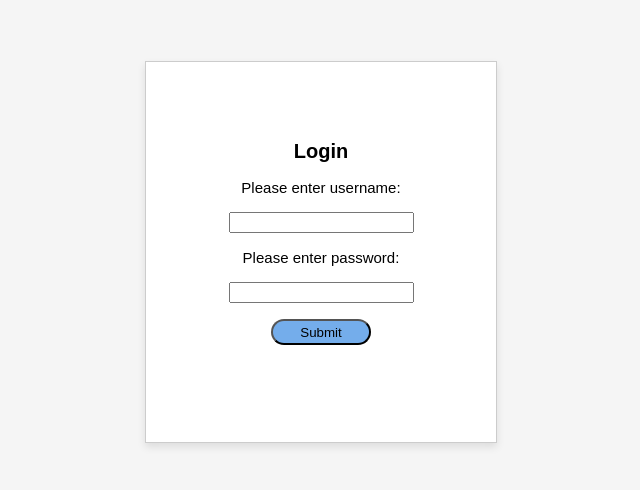
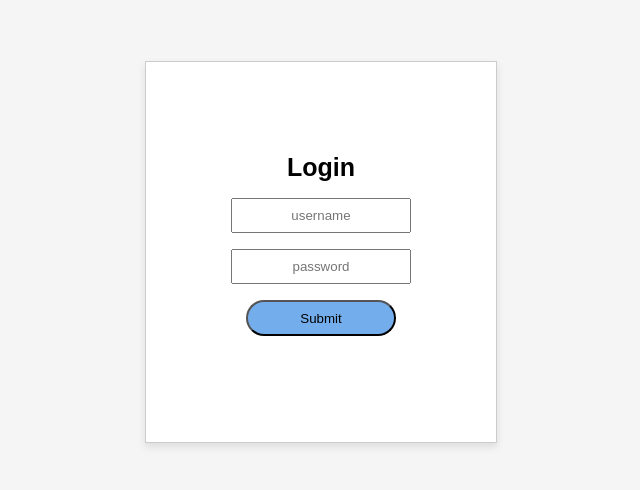
Before and after one commit to amrita10in/soloproject_cs, a React app: page / in a window 1280 px wide. Shown: the part 156-646 px from the top of the page, without its empty margins (319-959 px from the left). Built offline with nearby package versions, Linux system fonts and the light colour scheme.

Commit message:
Jan 11 commit

```diff
--- a/client/components/AgeComponent.jsx
+++ b/client/components/AgeComponent.jsx
@@ -20,7 +20,7 @@ function AgeComponent () {
         console.log("whilecookie", cookie);
       }
       if(cookie.indexOf(name) > -1){
-        username = cookie.substring(name.length+1, cookie.length);
+        username = cookie.substring(name.length, cookie.length);
         console.log('username', username);
         break;
       }
@@ -31,6 +31,7 @@ function AgeComponent () {
   const username = getCookies('username');
 
   const calculateAge = (dateString) => {
+    console.log('dateString', dateString);
     const [month, day, year] = dateString.split('/').map(Number);
     const birthDate = new Date(year, month - 1, day);
     const today = new Date();
--- a/client/components/Appointments.jsx
+++ b/client/components/Appointments.jsx
@@ -12,6 +12,7 @@ function Appointments () {
     const response = await fetch('/main/getAppointments');
     const data = await response.json();
     console.log(data);
+    setApptData(data);
     } catch (err){
       console.log('Error in fetching data:'+ err);
     }
@@ -21,17 +22,29 @@ function Appointments () {
     setForm(true);
   }
 
+
+
   return (
   <>
     <div>
     <p><button type='submit' onClick={handleClick}>My Appointments</button></p>
     </div>
-    {/* <div>
-      {items.map(item => {
-        console.log(item);
-        return <p>{item}</p>
-      })}
-    </div> */}
+    <div>
+      {items.map((item, index) => {
+        return (
+        <div key={index}>
+        <br/>
+        <p> Appointment: {++index}</p>
+        <p>   Date: {item.date}</p>
+        <p>   Type: {item.type}</p>
+        <p>   Location: {item.location}</p>
+        <p>   Provider: {item.provider}</p>
+        <br/>
+        </div>
+      )
+     })
+    }
+    </div>
     <p><button type='submit' onClick={handleAddAppointments}>Add Appointments</button></p>
     {showForm && <AppointmentsForm />}
   </>
--- a/client/containers/Login.jsx
+++ b/client/containers/Login.jsx
@@ -7,13 +7,8 @@ const Login = () => {
     <div className= {styles.loginCSS}>
      <form method='POST' action='/'>
       <h1>Login</h1>
-
-      <p><label id="loginUsername" className={styles.inputField} > Please enter username: </label></p>
-      <p><input type="text"  name="username" id="loginUsernameField"></input></p>
-
-      <p><label id='loginPassword' className={styles.inputField}> Please enter password: </label></p>
-      <p><input type= "text"  name="password" id="loginPasswordField"></input></p>
-
+      <p><input type="text" className={styles.inputField} name="username" placeholder="username" id="loginUsernameField"></input></p>
+      <p><input type= "text" className={styles.inputField} name="password" placeholder="password" id="loginPasswordField"></input></p>
       <p><button type="submit" className={styles.loginButton} id="verifyUser">Submit</button></p>
     </form>
   </div>
--- a/client/stylesheets/styles.module.css
+++ b/client/stylesheets/styles.module.css
@@ -7,8 +7,8 @@
 }
 
 .inputField {
-font-family: sans-serif;
-font-size: 15px
+  width: 180px;
+  height: 35px;
 }
 
 
@@ -26,13 +26,17 @@ font-size: 15px
 
 h1 {
   font-family: Arial;
-  font-size: 20px
+  font-size: 25px;
+}
+
+::placeholder {
+  text-align: center;
 }
 
 .loginButton {
   background-color: #74adeb;
   border-radius: 18px;
   cursor: pointer;
-  width: 100px;
-  height: 26px;
+  width: 150px;
+  height: 36px;
 }
```
